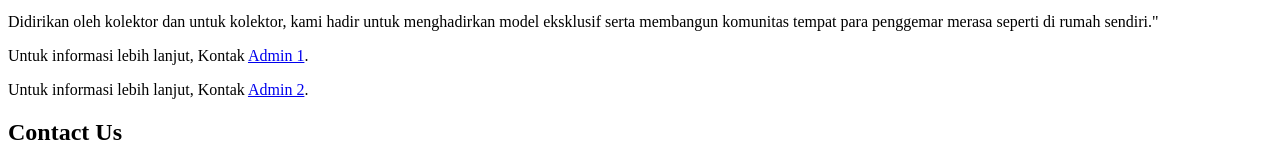
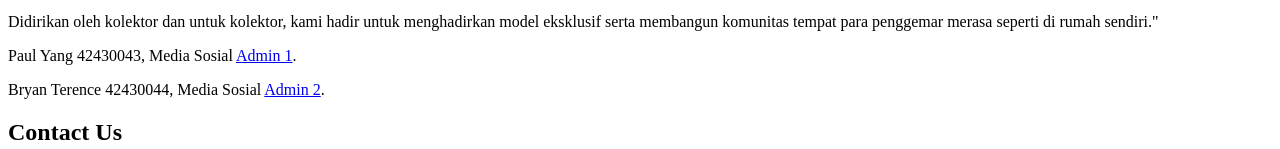
Before and after one commit to Bolu-naga/HTML_SEMANTIK, a plain HTML site: page About.html in a window 1280 px wide. Shown: the part 489-638 px from the top of the page. Drawn offline with Linux system fonts and the light colour scheme.

Commit message:
Perbaikan Data

```diff
--- a/About.html
+++ b/About.html
@@ -37,8 +37,8 @@
     <p>Di 64 Garage, kami merayakan hobi koleksi diecast dengan sepenuh hati.</p>
     <p>Didirikan oleh kolektor dan untuk kolektor, kami hadir untuk menghadirkan model eksklusif serta membangun komunitas tempat para penggemar merasa seperti di rumah sendiri."</p>
 
-    <p>Untuk informasi lebih lanjut, Kontak <a href="https://www.instagram.com/yngpao_/" target="_blank">Admin 1</a>.</p>
-    <p>Untuk informasi lebih lanjut, Kontak <a href="https://www.instagram.com/bryantrnc/" target="_blank">Admin 2</a>.</p>
+    <p>Paul Yang 42430043, Media Sosial <a href="https://www.instagram.com/yngpao_/" target="_blank">Admin 1</a>.</p>
+    <p>Bryan Terence 42430044, Media Sosial <a href="https://www.instagram.com/bryantrnc/" target="_blank">Admin 2</a>.</p>
 
     <!-- Form Area -->
     <h2>Contact Us</h2>
```
